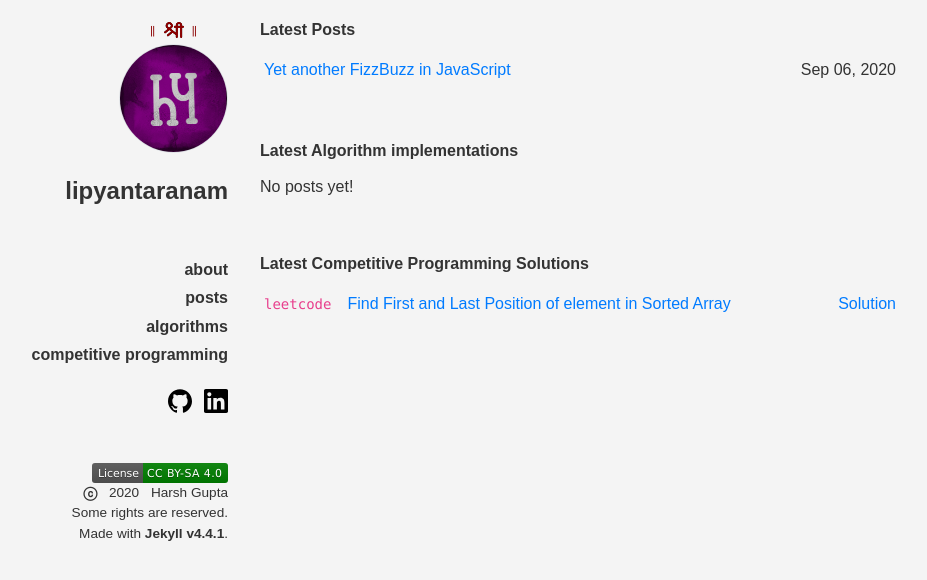
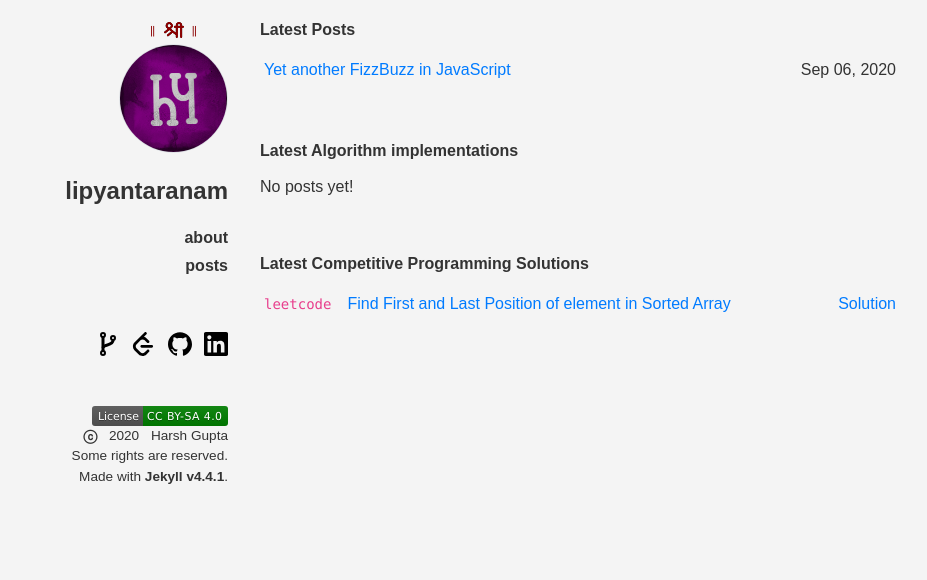
Before and after one commit to hgupta/hgupta.github.io, a Jekyll site: the page built from index.html, in a window 1280 px wide. Shown: the top 580 px of the page, without its empty margins (6-933 px from the left). Built offline with Jekyll 4.4.1, drawn with Linux system fonts in a browser that asks for light colours; the list of posts is cut into pages by our own code.

Commit message:
removed sidebar links; added svg images

```diff
--- a/_includes/sidebar.html
+++ b/_includes/sidebar.html
@@ -3,7 +3,7 @@
   <a href="{{ site.url }}" class="no-decoration">
     <img src="{{ site.logo }}" alt="logo" class="border rounded-circle logo" />
   </a>
-  <h2 class="mt-3 mb-5 site-title">
+  <h2 class="mt-3 mb-3 site-title">
     <a href="{{ site.url }}">{{ site.title }}</a>
   </h2>
   {% include sidebar/nav-links.html %}
--- a/_includes/sidebar/nav-links.html
+++ b/_includes/sidebar/nav-links.html
@@ -1,6 +1,4 @@
-<div class="mb-3 nav-links">
+<div class="mb-5 nav-links">
   <div class="mr-auto" data-nav="about"><a href="/about/">about</a></div>
   <div class="mr-auto" data-nav="posts|blog"><a href="/posts/">Posts</a></div>
-  <div class="mr-auto" data-nav="algorithms"><a href="/algorithms/">Algorithms</a></div>
-  <div class="mr-auto" data-nav="competitive-programming"><a href="/competitive-programming/">Competitive Programming</a></div>
 </div>
--- a/_includes/sidebar/social-links.html
+++ b/_includes/sidebar/social-links.html
@@ -1,8 +1,14 @@
 <div class="mb-5 social-links">
-  <a href="{{ site.author.social.github }}" class="ml-auto no-decoration" target="_blank">
+  <a href="{{ '/algorithms/' | absolute_url }}" class="ml-auto no-decoration" title="Algorithms">
+    <img src="{{ '/public/imgs/algorithms.svg' | absolute_url }}" alt="Algorithms">
+  </a>
+  <a href="{{ '/competitive-programming/' | absolute_url }}" class="ml-2 no-decoration" title="Competitive Programming">
+    <img src="{{ '/public/imgs/leetcode.svg' | absolute_url }}" alt="Algorithms">
+  </a>
+  <a href="{{ site.author.social.github }}" class="ml-2 no-decoration" target="_blank" title="Github">
     <img src="{{ '/public/imgs/github.svg' | absolute_url }}" alt="Github">
   </a>
-  <a href="{{ site.author.social.linkedin }}" class="ml-2 no-decoration" target="_blank">
+  <a href="{{ site.author.social.linkedin }}" class="ml-2 no-decoration" target="_blank" title="Linkedin">
     <img src="{{ '/public/imgs/linkedin.svg' | absolute_url }}" alt="Linkedin">
   </a>
 </div>
```
Also changed, not shown: public/imgs/algorithms.svg (added), public/imgs/leetcode.svg (added).
